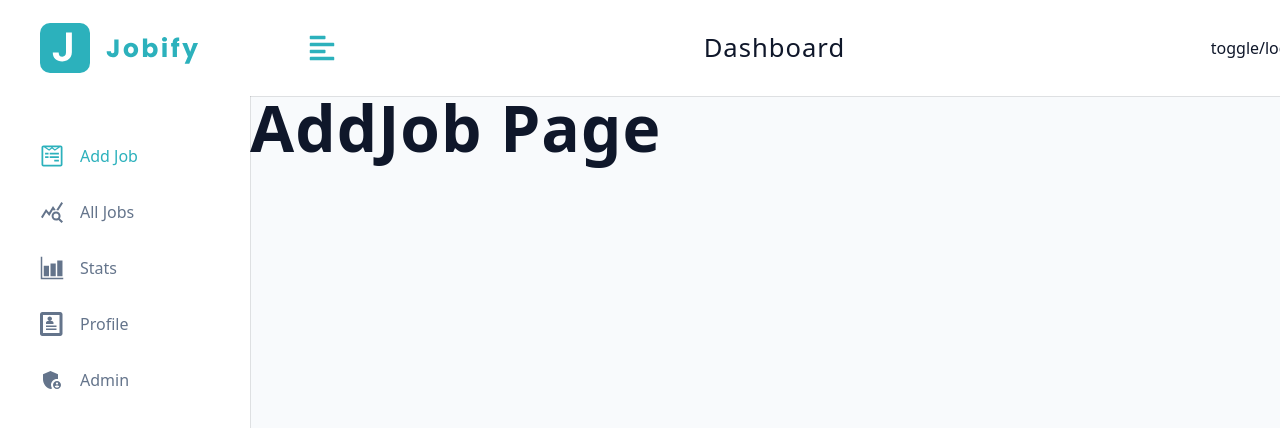
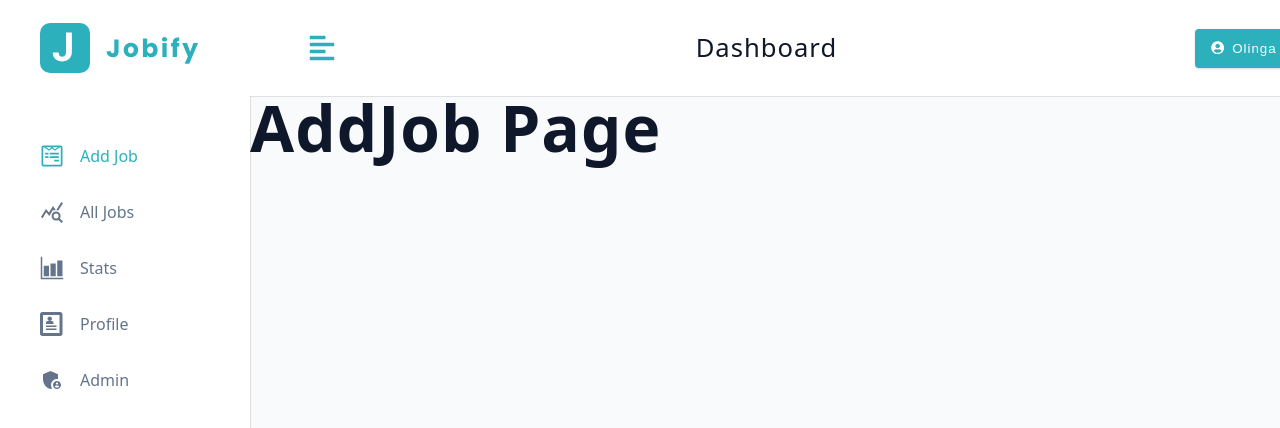
Before and after one commit to GeorgetteOlinga/MERN-JOBIFY-SKILLSBUILD, a React (Vite) app in the folder client/: page /dashboard in a window 1280 px wide. Shown: the top 428 px of the page. Built offline with nearby package versions, Linux system fonts and the light colour scheme.

Commit message:
logoutContainer

```diff
--- a/client/src/assets/wrappers/BigSidebar.js
+++ b/client/src/assets/wrappers/BigSidebar.js
@@ -2,14 +2,15 @@
 
 const Wrapper = styled.aside`
   display: none;
+  /*bigsidebar should only display if the screen is large than 992*/
   @media (min-width: 992px) {
     display: block;
-    box-shadow: 1px 0px 0px 0px rgba(0, 0, 0, 0.1);
+     box-shadow: 1px 0px 0px 0px rgba(0, 0, 0, 0.1);
     .sidebar-container {
       background: var(--background-secondary-color);
       min-height: 100vh;
       height: 100%;
-      width: 250px;
+       width: 250px;
       margin-left: -250px;
       transition: margin-left 0.3s ease-in-out;
     }
--- /dev/null
+++ b/client/src/components/LogoutContainer.jsx
@@ -0,0 +1,30 @@
+import { FaUserCircle, FaCaretDown } from "react-icons/fa";
+import Wrapper from "../assets/wrappers/LogoutContainer";
+import { useState } from "react";
+import { useDashboardContext } from "../pages/DashboardLayout";
+
+const logoutContainer = () => {
+    const [showLogout, setShowLogout] = useState (false);
+    const {user, logoutUser} = useDashboardContext();
+
+    console.log('[user]',user)
+
+  return <Wrapper>
+   <button type="button" className="btn logout-btn"  onClick={()=> setShowLogout(!showLogout) }>
+    <FaUserCircle />
+    {user?.name}
+    <FaCaretDown />
+
+   </button>
+
+<div className={ showLogout? "dropdown show-dropdown": "dropdown"}>
+<button type="button" className="dropdown-btn" onClick={logoutUser}>
+logout
+</button>
+
+
+</div>
+
+    </Wrapper>
+};
+export default logoutContainer;
--- a/client/src/components/NavLinks.jsx
+++ b/client/src/components/NavLinks.jsx
@@ -2,7 +2,7 @@
 import links from "../utils/links";
 import { NavLink } from "react-router-dom";
 
-const NavLinks = () => {
+const NavLinks = (isBigSidebar) => {
   const { user, toggleSidebar } = useDashboardContext();
 
   return (
@@ -14,7 +14,7 @@
           <NavLink
             to={path}
             key={text}
-            onClick={toggleSidebar}
+            onClick={isBigSidebar ? null : toggleSidebar}
             className="nav-link"
             end
           >
--- a/client/src/components/Navbar.jsx
+++ b/client/src/components/Navbar.jsx
@@ -1,9 +1,11 @@
 import Wrapper from "../assets/wrappers/Navbar";
-import {FaAlignLeft} from "react-icons/fa";
+import { FaAlignLeft } from "react-icons/fa";
 import Logo from "./Logo";
 import { useDashboardContext } from "../pages/DashboardLayout";
+import LogoutContainer from "./LogoutContainer";
+
 const Navbar = () => {
-    const {toggleSidebar} = useDashboardContext()
+  const { toggleSidebar } = useDashboardContext();
   return (
     <Wrapper>
       <div className="nav-center">
@@ -11,10 +13,12 @@
           <FaAlignLeft />
         </button>
         <div>
-          {/*<Logo /> */}
+          <Logo />
           <h4 className="logo-text">dashboard</h4>
         </div>
-        <div className="btn-container"> toggle/logout</div>
+        <div className="btn-container">
+          <LogoutContainer />
+        </div>
       </div>
     </Wrapper>
   );
--- a/client/src/pages/DashboardLayout.jsx
+++ b/client/src/pages/DashboardLayout.jsx
@@ -5,8 +5,6 @@
 // import BigSidebar from "../components/BigSidebar";
 
 const DashboardContext = createContext()
-
-
 
 const DashboardLayout = () => {
   //temp
@@ -48,5 +46,13 @@
   );
 };
 
-export const useDashboardContext = () => useContext
+// export const useDashboardContext = () => useContext
+export const useDashboardContext = () => useContext(DashboardContext)
 export default DashboardLayout;
+
+
+// export const DashboardLayout = () => {
+//   return (
+//     <div>DashboardLayout</div>
+//   )
+// }
```
